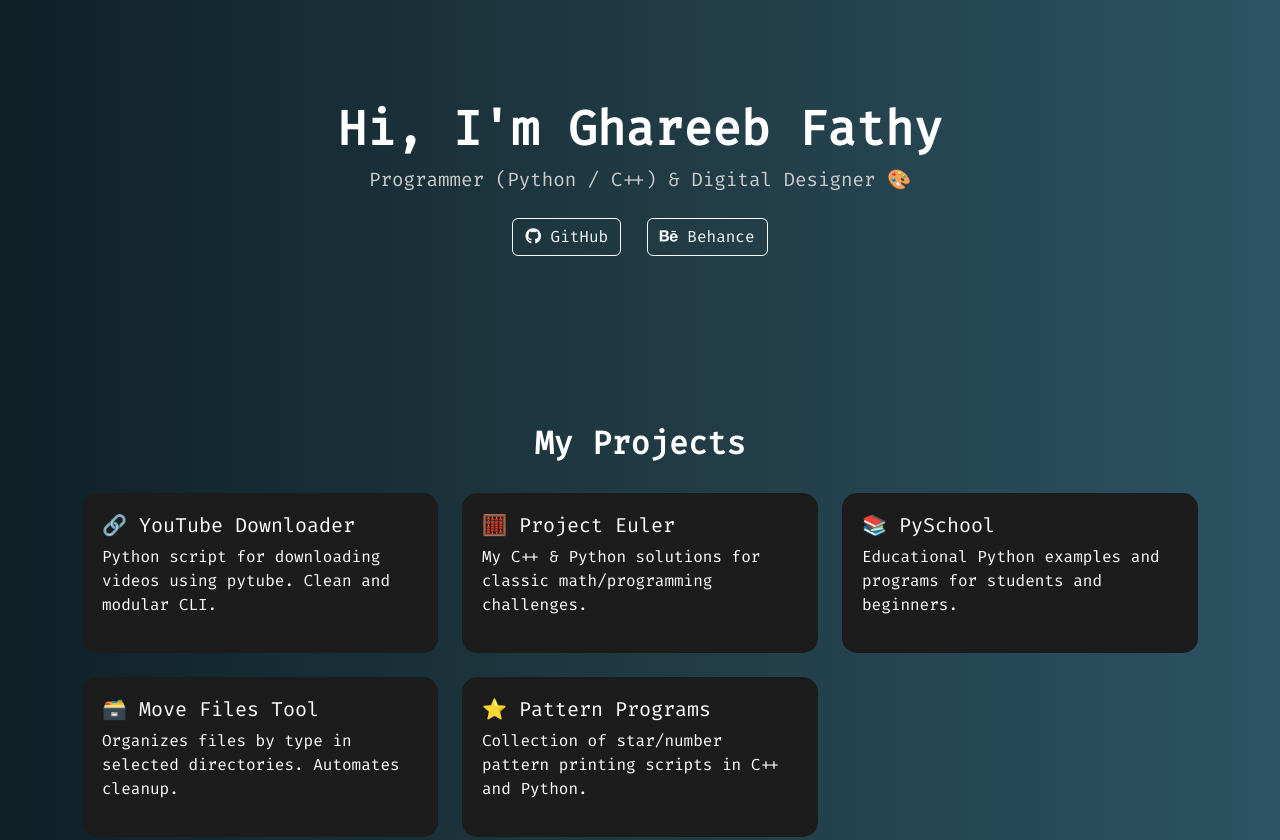
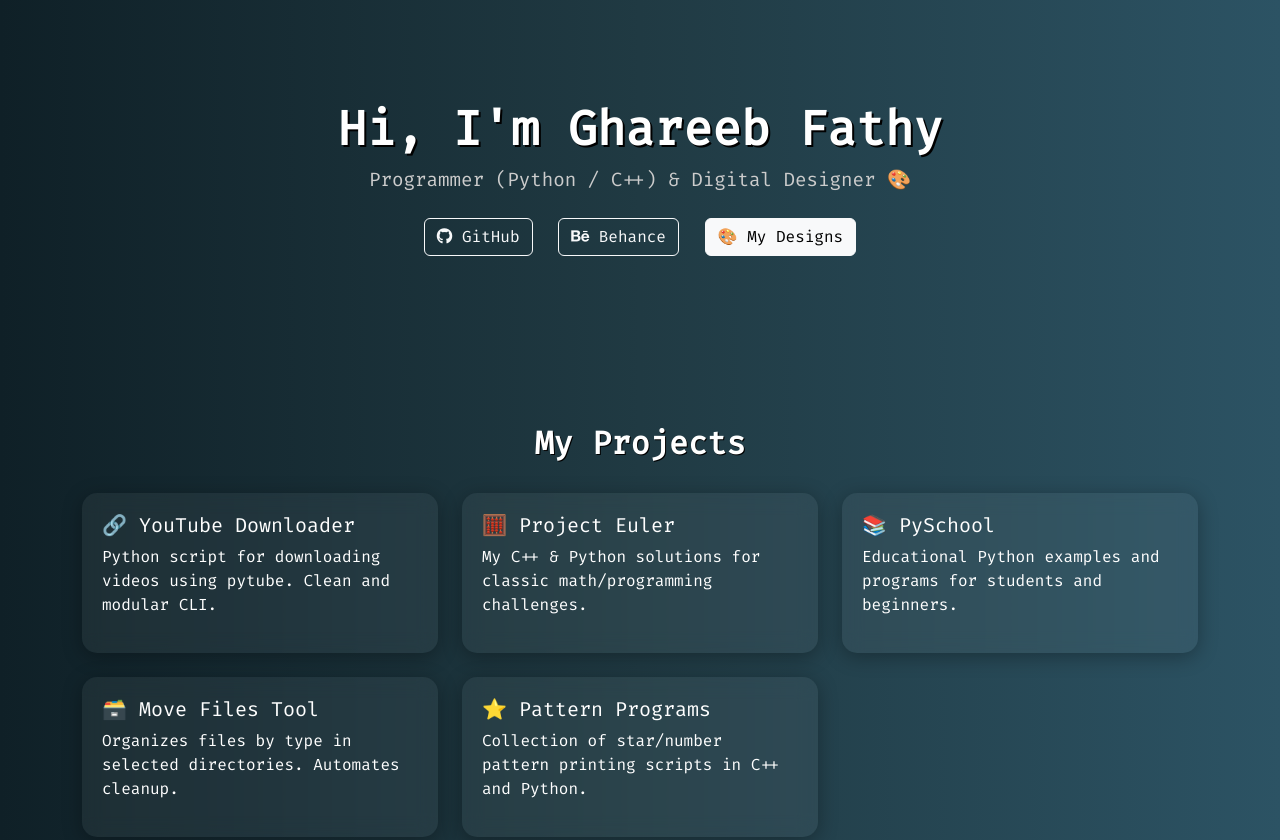
Before and after one commit to ghareebfathy/ghareebfathy.github.io, a plain HTML site: page index.html in a window 1280 px wide. Shown: the top 840 px of the page. Drawn offline with nearby package versions, Linux system fonts and the light colour scheme.

Commit message:
Update index.html

```diff
--- a/index.html
+++ b/index.html
@@ -23,6 +23,7 @@
     .hero h1 {
       font-size: 3rem;
       font-weight: bold;
+      text-shadow: 2px 2px #000;
     }
 
     .hero p {
@@ -37,24 +38,32 @@
       font-size: 2rem;
       font-weight: bold;
       color: #fff;
+      text-shadow: 1px 1px #000;
     }
 
     .project-card {
-      background-color: #1c1c1c;
+      background: rgba(255, 255, 255, 0.05);
+      backdrop-filter: blur(10px);
       border-radius: 15px;
       padding: 20px;
       color: #fff;
       transition: 0.3s ease;
+      box-shadow: 0 4px 20px rgba(0, 0, 0, 0.3);
       height: 100%;
     }
 
     .project-card:hover {
-      background-color: #333;
+      background: rgba(255, 255, 255, 0.1);
       transform: translateY(-5px);
     }
 
     .icon-bar img {
       margin: 10px;
+      transition: transform 0.3s ease;
+    }
+
+    .icon-bar img:hover {
+      transform: scale(1.1);
     }
 
     footer {
@@ -73,6 +82,7 @@
     <div>
       <a href="https://github.com/ghareebfathy" class="btn btn-outline-light m-2" target="_blank"><i class="fab fa-github"></i> GitHub</a>
       <a href="https://www.behance.net/ghareebfatf2f8" class="btn btn-outline-light m-2" target="_blank"><i class="fab fa-behance"></i> Behance</a>
+      <a href="behance.html" class="btn btn-light m-2" target="_blank">🎨 My Designs</a>
     </div>
   </div>
 
```
